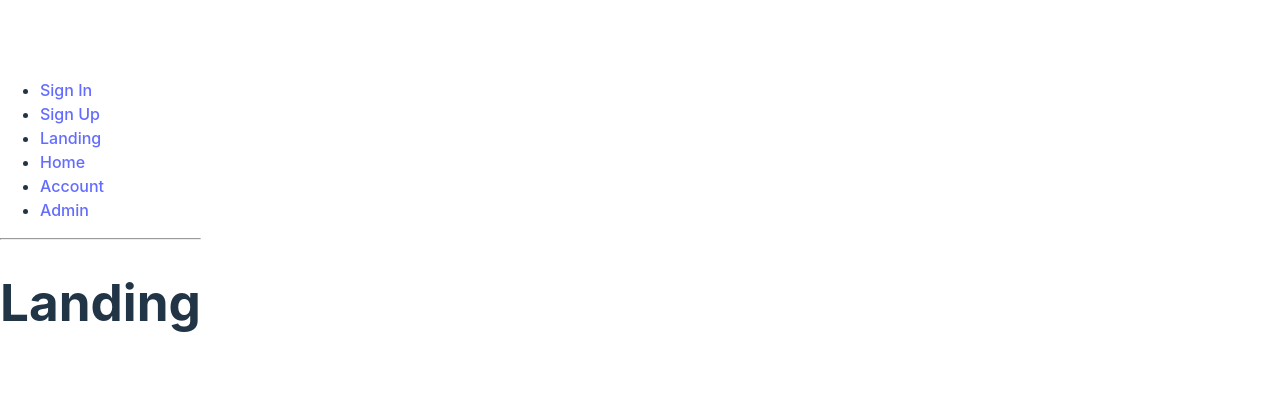
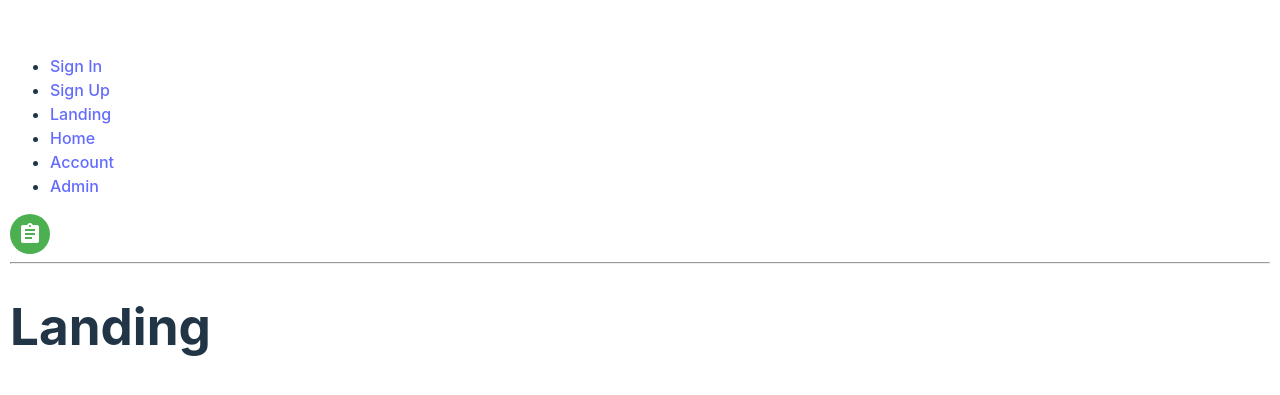
Before and after one commit to xijia007/lean-in-react-web, a React (Vite) app: page / in a window 1280 px wide. Shown: the part 187-582 px from the top of the page. Built offline with nearby package versions, Linux system fonts and the light colour scheme.

Commit message:
Adding MUI

```diff
--- a/index.html
+++ b/index.html
@@ -2,7 +2,13 @@
 <html lang="en">
   <head>
     <meta charset="UTF-8" />
+    <meta name="viewport" content="initial-scale=1, width=device-width" />
+
     <link rel="icon" type="image/svg+xml" href="/vite.svg" />
+    <link
+      rel="stylesheet"
+      href="https://fonts.googleapis.com/css?family=Roboto:300,400,500,700&display=swap"
+    />
     <meta name="viewport" content="width=device-width, initial-scale=1.0" />
     <title>Vite + React</title>
   </head>
--- a/package.json
+++ b/package.json
@@ -12,6 +12,7 @@
   "dependencies": {
     "@emotion/react": "^11.10.6",
     "@emotion/styled": "^11.10.6",
+    "@mui/icons-material": "^5.11.16",
     "@mui/material": "^5.11.16",
     "firebase": "^9.19.1",
     "react": "^18.2.0",
--- a/src/components/App/index.jsx
+++ b/src/components/App/index.jsx
@@ -16,7 +16,6 @@ function App() {
     <BrowserRouter>
       <div>
         <Navigation />
-
         <hr />
         <Routes>
           <Route exact path={ROUTES.LANDING} element={<LandingPage />} />
--- a/src/components/Home/index.jsx
+++ b/src/components/Home/index.jsx
@@ -1,6 +1,7 @@
 import React, { useEffect } from 'react';
 import { onAuthStateChanged, signOut } from 'firebase/auth';
 import { useNavigate } from 'react-router-dom';
+import Button from '@mui/material/Button';
 import { auth } from '../Firebase/firebase';
 
 function Home() {
@@ -23,9 +24,9 @@ function Home() {
       if (user) {
         // User is signed in, see docs for a list of available properties
         // https://firebase.google.com/docs/reference/js/firebase.User
-        const { uid } = user;
+        const { email } = user;
         // ...
-        console.log('uid', uid);
+        console.log('email', email);
       } else {
         // User is signed out
         // ...
@@ -33,13 +34,21 @@ function Home() {
       }
     });
   }, []);
+  // const userEmail = auth().currentUser.email;
+  // const isUserLoggedIn = auth?.currentUser;
+  const email = auth?.currentUser?.email;
+  // const { email } = user ?? undefined;
+  console.log('email', email);
 
   return (
     <nav>
-      <p>Welcome Home</p>
+      <h2>Welcome to LeanIn {email}</h2>
 
       <div>
-        <button onClick={handleLogout}>Logout</button>
+        <Button onClick={handleLogout} variant="contained">
+          Logout
+        </Button>
+        {/* <button onClick={handleLogout}></button> */}
       </div>
     </nav>
   );
--- a/src/components/Navigation/index.jsx
+++ b/src/components/Navigation/index.jsx
@@ -1,8 +1,21 @@
 import { Link } from 'react-router-dom';
-
+import Avatar from '@mui/material/Avatar';
+import AssignmentIcon from '@mui/icons-material/Assignment';
+import { green } from '@mui/material/colors';
+import { styled } from '@mui/material/styles';
+import Box from '@mui/material/Box';
+import Grid from '@mui/material/Grid';
+import Paper from '@mui/material/Paper';
 import * as ROUTES from '../../constants/routes';
 
 function Navigation() {
+  const Item = styled(Paper)(({ theme }) => ({
+    backgroundColor: theme.palette.mode === 'dark' ? '#1A2027' : '#fff',
+    ...theme.typography.body2,
+    padding: theme.spacing(1),
+    textAlign: 'center',
+    color: theme.palette.text.secondary,
+  }));
   return (
     <div>
       <ul>
@@ -25,8 +38,29 @@ function Navigation() {
           <Link to={ROUTES.ADMIN}>Admin</Link>
         </li>
       </ul>
+      <Avatar sx={{ bgcolor: green[500] }}>
+        <AssignmentIcon />
+      </Avatar>
     </div>
   );
+  // return (
+  //   <Box sx={{ flexGrow: 1 }}>
+  //     <Grid container spacing={2}>
+  //       <Grid item xs={8}>
+  //         <Item>xs=8</Item>
+  //       </Grid>
+  //       <Grid item xs={4}>
+  //         <Item>xs=4</Item>
+  //       </Grid>
+  //       <Grid item xs={4}>
+  //         <Item>xs=4</Item>
+  //       </Grid>
+  //       <Grid item xs={8}>
+  //         <Item>xs=8</Item>
+  //       </Grid>
+  //     </Grid>
+  //   </Box>
+  // );
 }
 
 export default Navigation;
--- a/src/index.css
+++ b/src/index.css
@@ -12,6 +12,11 @@
   -webkit-font-smoothing: antialiased;
   -moz-osx-font-smoothing: grayscale;
   -webkit-text-size-adjust: 100%;
+}
+
+#root {
+  width: 100%;
+  padding: 10px 10px;
 }
 
 a {
--- a/src/index.jsx
+++ b/src/index.jsx
@@ -1,11 +1,13 @@
 import React from 'react';
 import ReactDOM from 'react-dom/client';
+import CssBaseline from '@mui/material/CssBaseline';
 import App from './components/App';
 
 import './index.css';
 
 ReactDOM.createRoot(document.getElementById('root')).render(
   <React.StrictMode>
+    {/* <CssBaseline /> */}
     <App />
   </React.StrictMode>
 );
```
Also changed, not shown: 1 other file (tests, documents, lock files or other folders).
